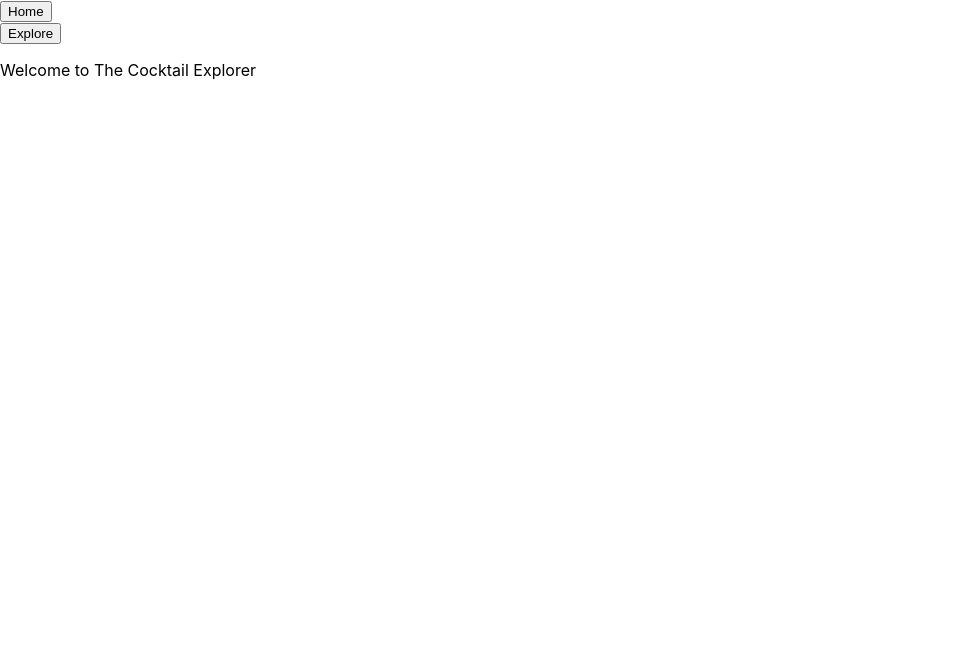
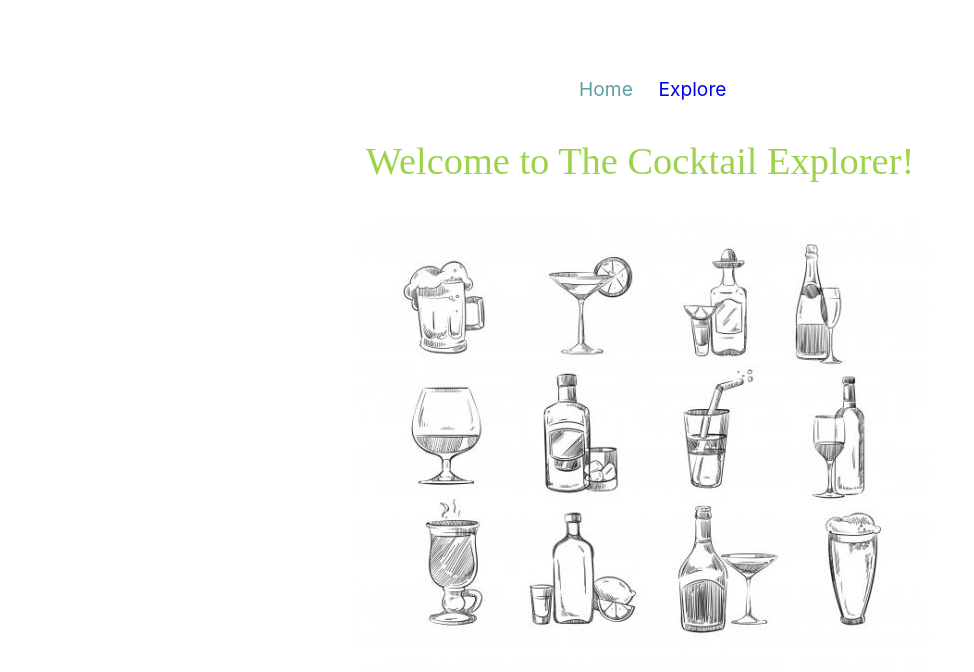
Before and after one commit to Jasminesoderberg/drink-app, a React (Create React App) app in the folder drink-app/: page / in a window 1280 px wide. Shown: the top 672 px of the page, without its empty margins (0-974 px from the left). Built offline with nearby package versions, Linux system fonts and the light colour scheme.

Commit message:
Home page done with css

```diff
--- a/drink-app/src/Components/ButtonComponent.js
+++ /dev/null
@@ -1,6 +0,0 @@
-import React from "react";
-
-const ButtonComponent = ({ title, className }) => {
-  return <button className={className}>{title}</button>;
-};
-export default ButtonComponent;
--- a/drink-app/src/Pages/Explore.js
+++ b/drink-app/src/Pages/Explore.js
@@ -1,20 +1,17 @@
 import React from "react";
 import { NavLink } from "react-router-dom";
-import Button from "../Components/ButtonComponent";
 
-const ExporePage = () => {
+const ExplorePage = () => {
   return (
     <div>
       <NavLink to="/" activeClassName="isActive">
-        <Button title="Home" className="HomeButton" />
+        Home
       </NavLink>
-      <NavLink to="/explore" activeClassName="isActive">
-        <div>
-          <Button title="Explore" className="ExploreButton" />
-        </div>
+      <NavLink to="/" activeClassName="isActive">
+        Explore
       </NavLink>
     </div>
   );
 };
 
-export default ExporePage;
+export default ExplorePage;
--- a/drink-app/src/Pages/Home.js
+++ b/drink-app/src/Pages/Home.js
@@ -1,21 +1,24 @@
 import React from "react";
+import "../Style/Home.css";
 import { NavLink } from "react-router-dom";
-import Button from "../Components/ButtonComponent";
+import img from "../Images/CocktailsImg.jpg";
 
 const HomePage = () => {
   return (
     <div>
-      <NavLink to="/" activeClassName="isActive">
-        <div>
-          <Button title="Home" className="HomeButton" />
-        </div>
+      <NavLink to="/" className="HomeButton" activeClassName="isActive">
+        Home
       </NavLink>
-      <NavLink to="/explore" activeClassName="isActive">
-        <div>
-          <Button title="Explore" className="ExploreButton" />
-        </div>
+      <NavLink
+        to="/explore"
+        className="ExploreButton"
+        activeClassName="isActive"
+      >
+        Explore
       </NavLink>
-      <p>Welcome to The Cocktail Explorer</p>
+
+      <p id="Welcome">Welcome to The Cocktail Explorer!</p>
+      <img src={img} alt="ImgOfDrinks"></img>
     </div>
   );
 };
--- /dev/null
+++ b/drink-app/src/Style/Home.css
@@ -0,0 +1,22 @@
+div {
+  position: relative;
+  text-align: center;
+  top: 2vw;
+}
+.HomeButton {
+  font-size: 1.5vw;
+  padding: 2vw;
+  text-decoration: none;
+}
+.ExploreButton {
+  font-size: 1.5vw;
+  text-decoration: none;
+}
+.isActive {
+  color: cadetblue;
+}
+#Welcome {
+  font-size: 3vw;
+  font-family: "Times New Roman", Times, serif;
+  color: rgb(156, 211, 75);
+}
--- a/drink-app/src/index.js
+++ b/drink-app/src/index.js
@@ -3,15 +3,16 @@ import ReactDOM from "react-dom";
 import "./index.css";
 import * as serviceWorker from "./serviceWorker";
 import { BrowserRouter, Route, Switch } from "react-router-dom";
-import HomePage from "./Pages/Home";
-import ExporePage from "./Pages/Explore";
+import Home from "./Pages/Home";
+import Exporte from "./Pages/Explore";
 
 const routes = (
   <BrowserRouter>
     <div>
       <Switch>
-        <Route path="/" component={HomePage} exact={true} />
-        <Route path="/explore" component={ExporePage} />
+        <Route path="/" component={Home} exact={true} />
+        <Route path="/home" component={Home} />
+        <Route path="/explore" component={Exporte} />
       </Switch>
     </div>
   </BrowserRouter>
```
Also changed, not shown: drink-app/src/Images/CocktailsImg.jpg (added), drink-app/src/Images/cocktails.jpg (deleted).
